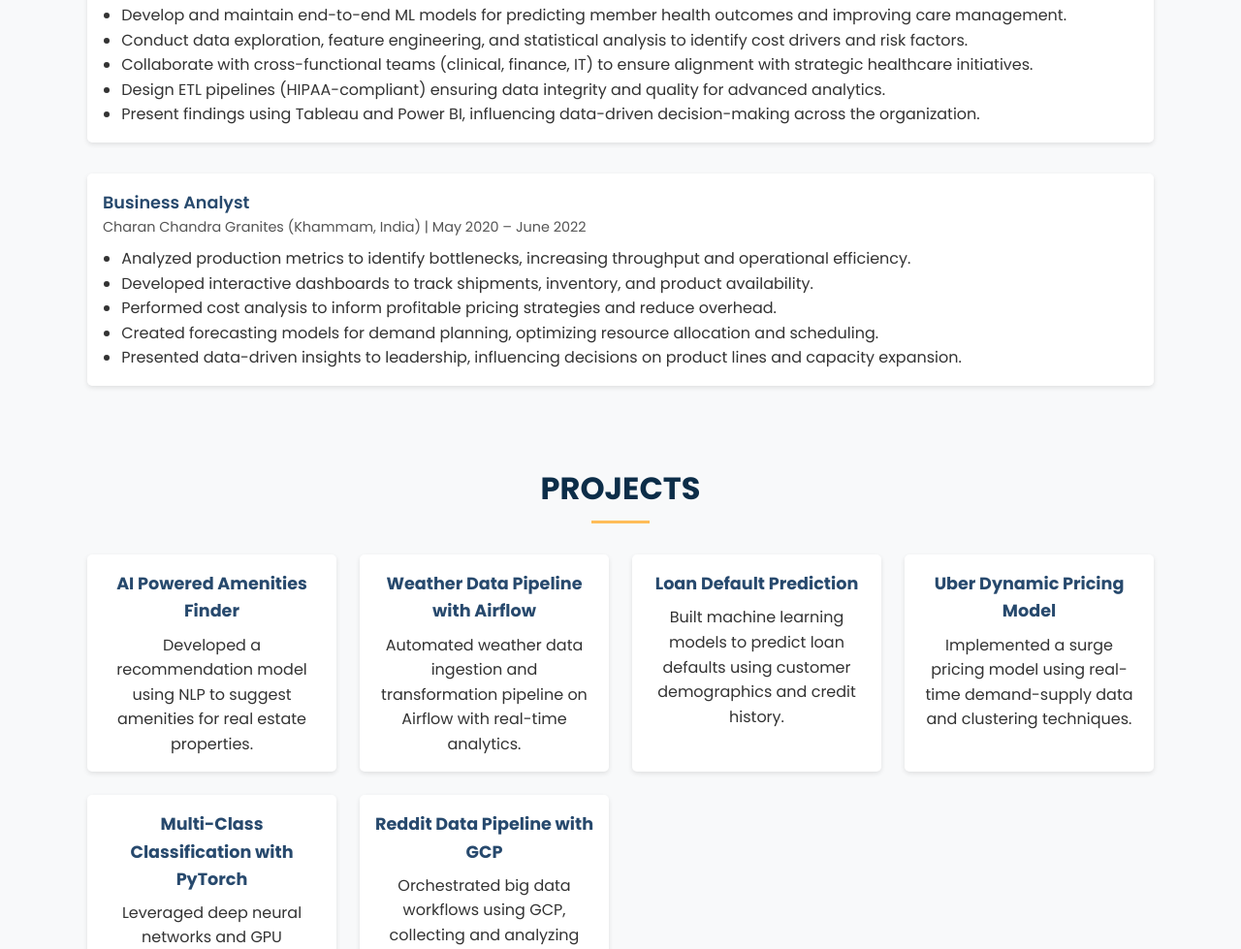
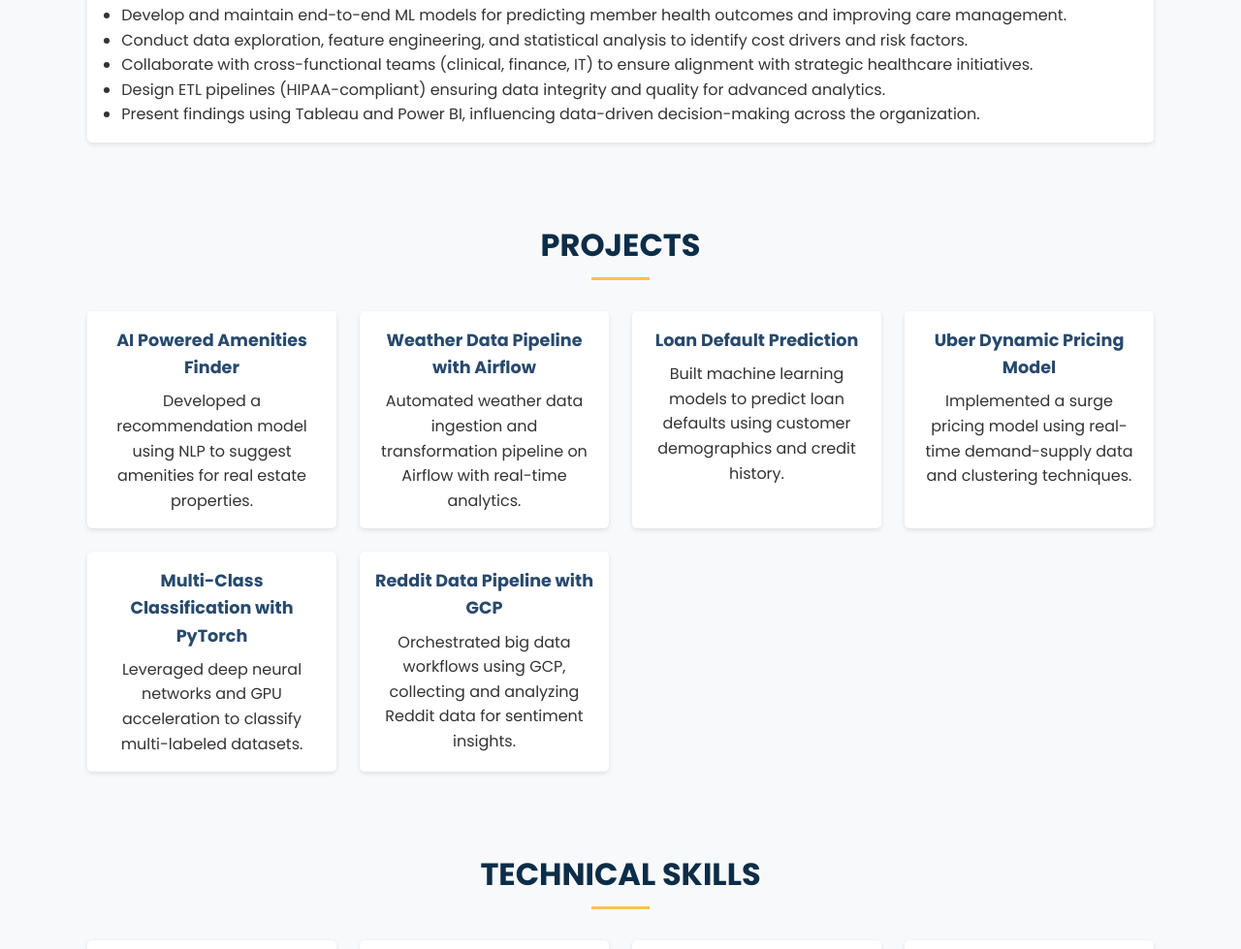
Before and after one commit to Haricharan2309/Website, a plain HTML site: page index.html in a window 1280 px wide. Shown: the part 1670-2649 px from the top of the page at 97% size. Drawn offline with Linux system fonts and the light colour scheme.

Commit message:
Update index.html

```diff
--- a/index.html
+++ b/index.html
@@ -373,20 +373,7 @@
         </ul>
       </div>
 
-      <!-- Charan Chandra Granites -->
-      <div class="exp-item">
-        <div class="job-title">Business Analyst</div>
-        <div class="company-date">Charan Chandra Granites (Khammam, India) | May 2020 – June 2022</div>
-        <ul>
-          <li>Analyzed production metrics to identify bottlenecks, increasing throughput and operational efficiency.</li>
-          <li>Developed interactive dashboards to track shipments, inventory, and product availability.</li>
-          <li>Performed cost analysis to inform profitable pricing strategies and reduce overhead.</li>
-          <li>Created forecasting models for demand planning, optimizing resource allocation and scheduling.</li>
-          <li>Presented data-driven insights to leadership, influencing decisions on product lines and capacity expansion.</li>
-        </ul>
-      </div>
 
-    </div>
   </section>
 
   <!-- Projects Section -->
```
